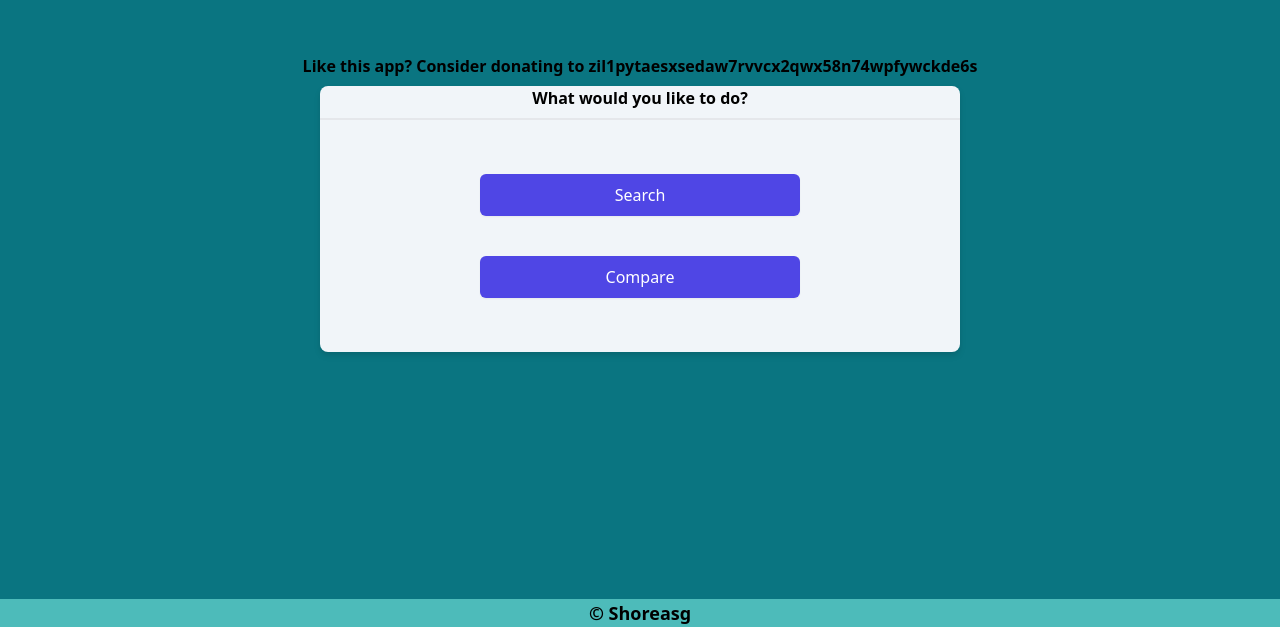
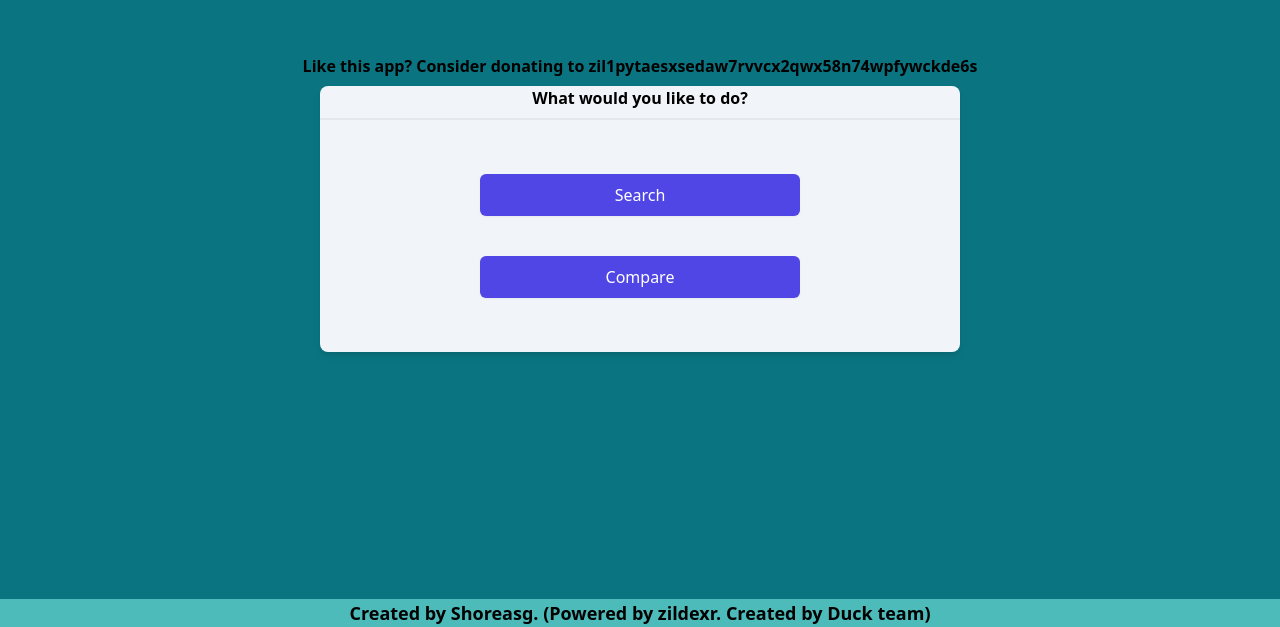
Before and after one commit to Shoreasg/SearchSoulless, a Next.js app in the folder searchsoulless/: page / in a window 1280 px wide. Shown: the part 201-828 px from the top of the page. Built offline with nearby package versions, Linux system fonts and the light colour scheme.

Commit message:
Added powered by zildexr. Thanks to team Duck

```diff
--- a/searchsoulless/app/footer.tsx
+++ b/searchsoulless/app/footer.tsx
@@ -1,7 +1,7 @@
 export default function Footer() {
     return (
         <footer className='w-full bg-[#4DBBBA] text-center text-lg font-bold'>
-        © Shoreasg
+        Created by Shoreasg. (Powered by zildexr. Created by Duck team)
       </footer>
     )
   }
```
